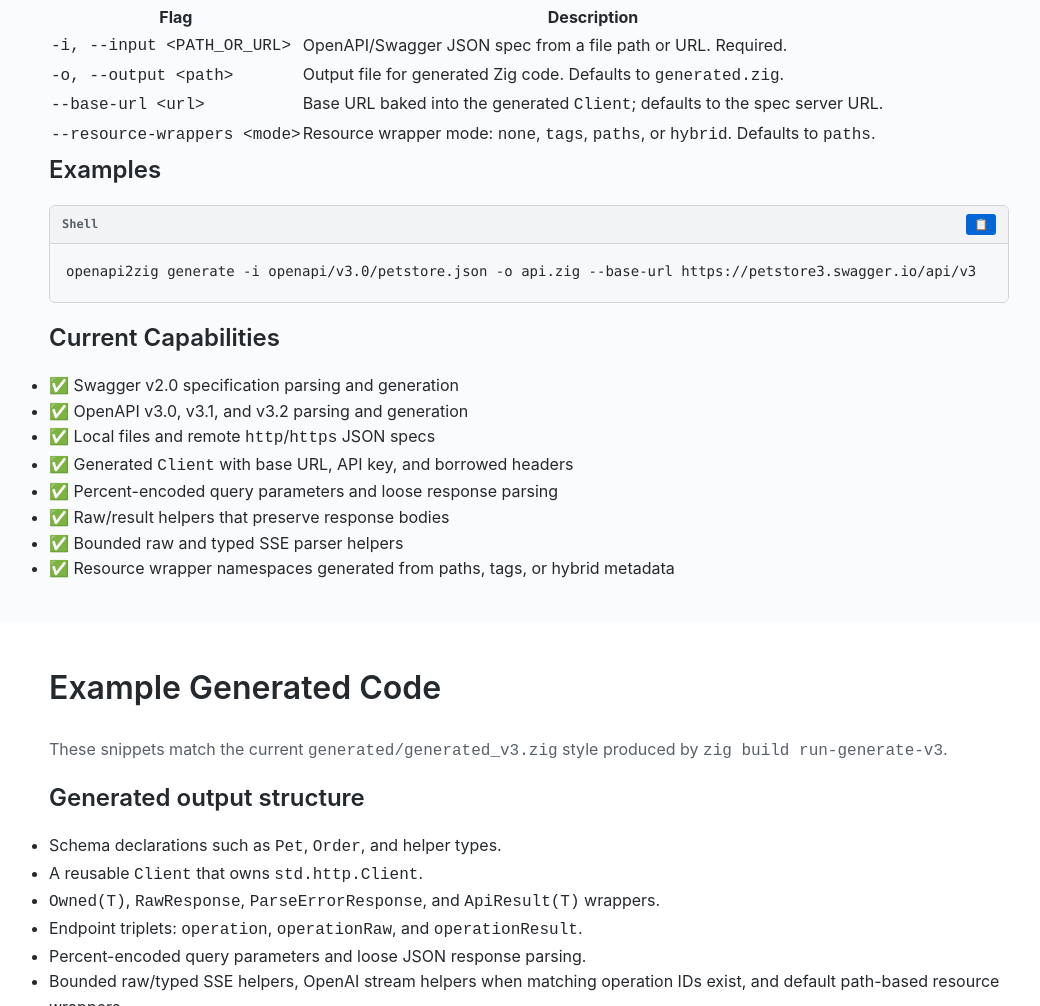
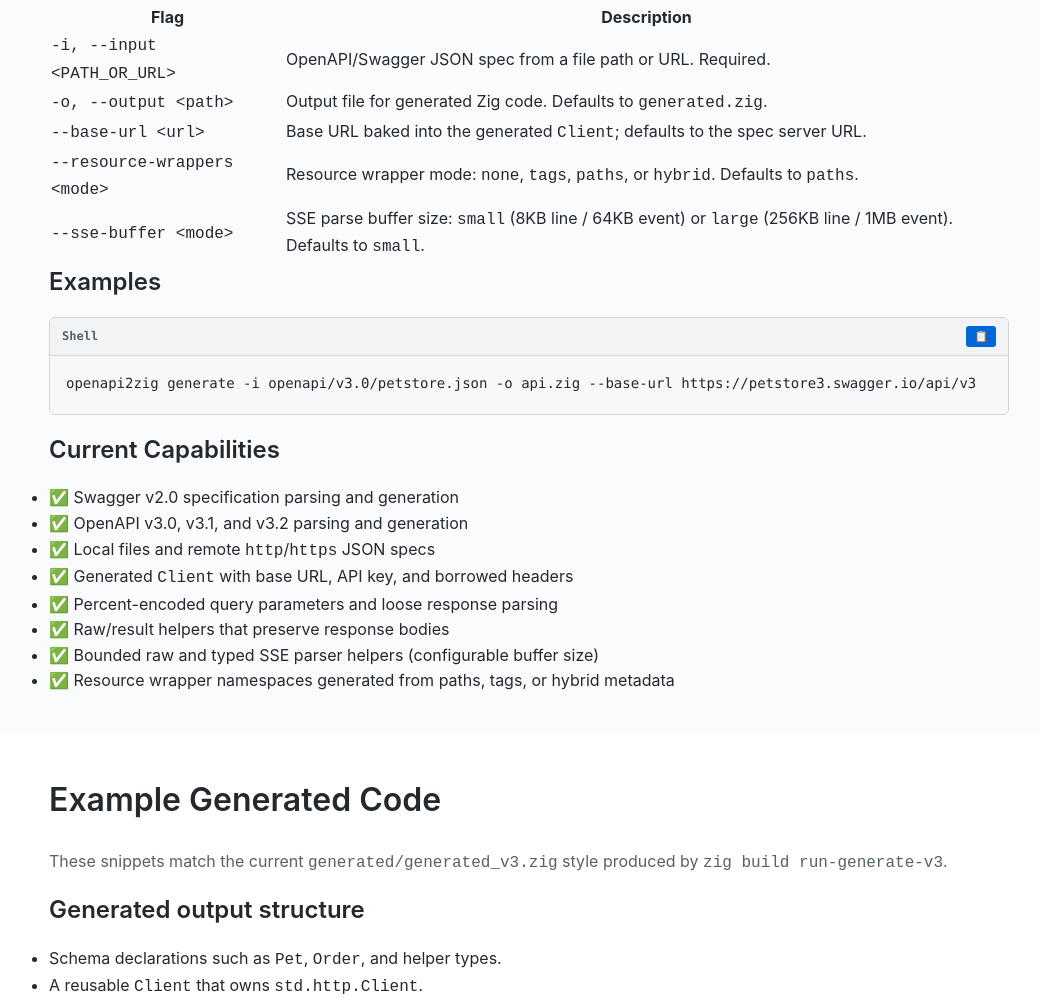
Before and after one commit to christianhelle/openapi2zig, a plain HTML site: page docs/index.html in a window 1280 px wide. Shown: the part 3949-4955 px from the top of the page, without its empty margins (111-1151 px from the left). Drawn offline with Linux system fonts and the light colour scheme.

Commit message:
add --sse-buffer to docsite options table

```diff
--- a/docs/index.html
+++ b/docs/index.html
@@ -424,6 +424,10 @@ zig build</code></pre>
                 <td><code>--resource-wrappers &lt;mode&gt;</code></td>
                 <td>Resource wrapper mode: <code>none</code>, <code>tags</code>, <code>paths</code>, or <code>hybrid</code>. Defaults to <code>paths</code>.</td>
               </tr>
+              <tr>
+                <td><code>--sse-buffer &lt;mode&gt;</code></td>
+                <td>SSE parse buffer size: <code>small</code> (8KB line / 64KB event) or <code>large</code> (256KB line / 1MB event). Defaults to <code>small</code>.</td>
+              </tr>
             </tbody>
           </table>
 
@@ -444,7 +448,7 @@ zig build</code></pre>
             <li>✅ Generated <code>Client</code> with base URL, API key, and borrowed headers</li>
             <li>✅ Percent-encoded query parameters and loose response parsing</li>
             <li>✅ Raw/result helpers that preserve response bodies</li>
-            <li>✅ Bounded raw and typed SSE parser helpers</li>
+            <li>✅ Bounded raw and typed SSE parser helpers (configurable buffer size)</li>
             <li>✅ Resource wrapper namespaces generated from paths, tags, or hybrid metadata</li>
           </ul>
         </div>
```
